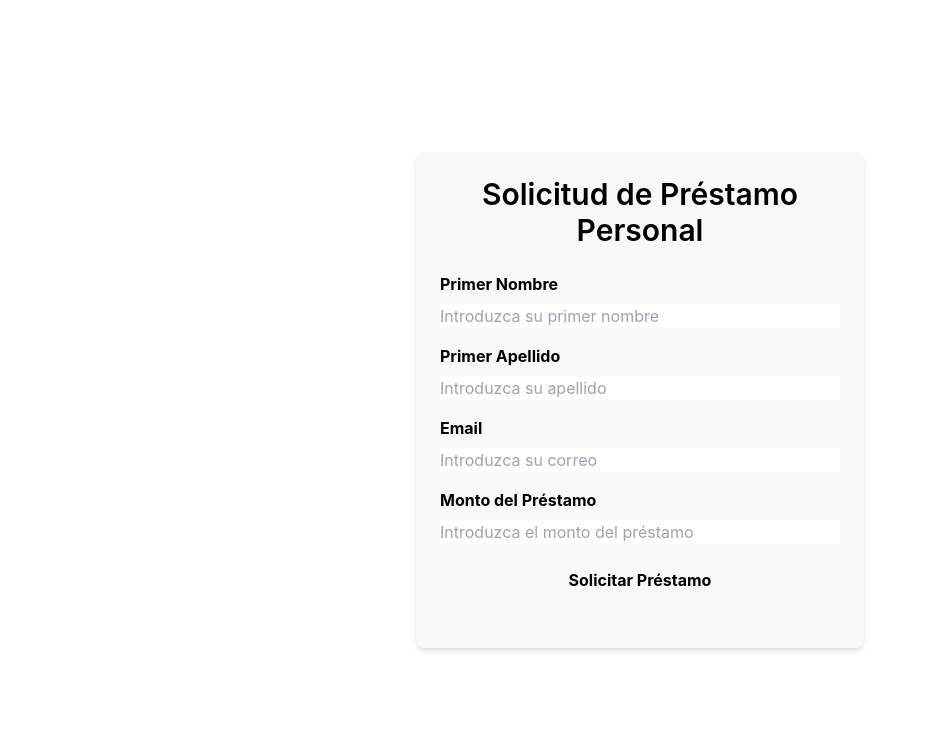
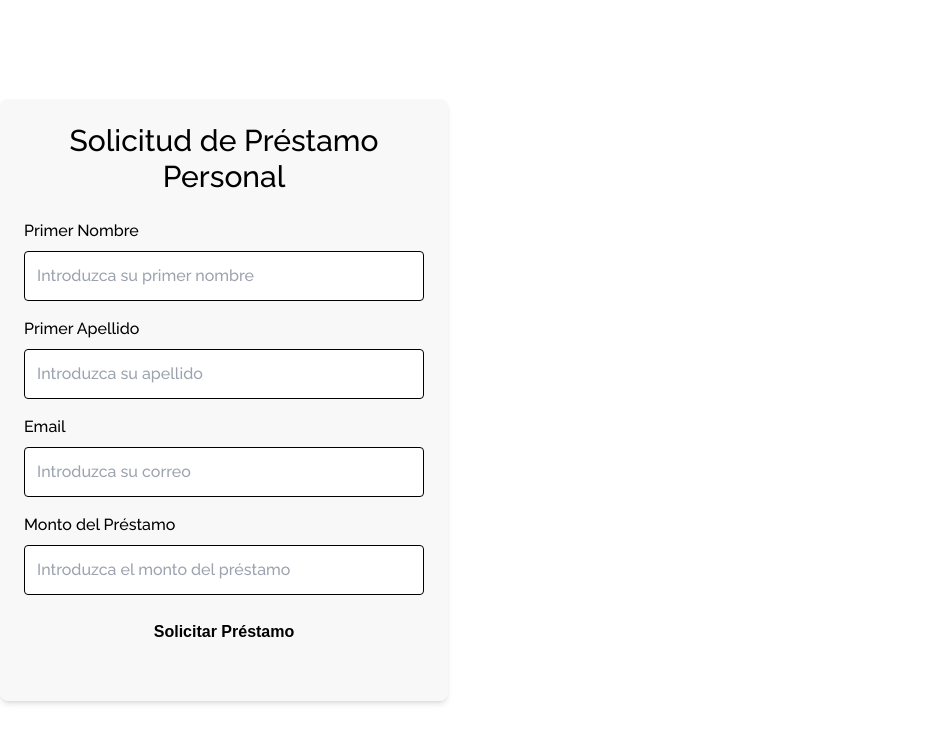
Before and after one commit to JMJHOX/CashiApp-Client, a React (Create React App) app: page / in a window 1280 px wide. Shown: the top 742 px of the page, without its empty margins (0-926 px from the left). Built offline with nearby package versions, Linux system fonts and the light colour scheme.

Commit message:
added tailwind config

```diff
--- a/src/App.css
+++ b/src/App.css
@@ -1,6 +1,4 @@
-@tailwind base;
-@tailwind components;
-@tailwind utilities;
+
 
 .App {
   text-align: center;
--- a/src/App.tsx
+++ b/src/App.tsx
@@ -21,52 +21,52 @@ function App() {
         </h2>
         <form onSubmit={handleSubmit(onSubmit)}>
           <div className="mb-4">
-            <label htmlFor="nombre" className="block text-gray-700 font-bold mb-2">
+            <label htmlFor="nombre" className="block text-gray-700 font-semibold mb-2">
               Primer Nombre
             </label>
             <input
               type="text"
               placeholder="Introduzca su primer nombre"
-              className={`form-input w-full ${
-                errors.first_name ? 'border-red-500' : 'border-gray-300'
+              className={`form-input w-full p-3 border border-gray-300 rounded ${
+                errors.first_name ? 'border-red-500' : ''
               }`}
               {...register('first_name', {
                 required: 'Este campo es obligatorio',
               })}
             />
             {errors.first_name && (
-              <p className="text-red-500 text-xs italic">{errors.first_name.message}</p>
+              <p className="text-red-500 text-xs mt-1">{errors.first_name.message}</p>
             )}
           </div>
 
           <div className="mb-4">
-            <label htmlFor="apellido" className="block text-gray-700 font-bold mb-2">
+            <label htmlFor="apellido" className="block text-gray-700 font-semibold mb-2">
               Primer Apellido
             </label>
             <input
               type="text"
               placeholder="Introduzca su apellido"
-              className={`form-input w-full ${
-                errors.last_name ? 'border-red-500' : 'border-gray-300'
+              className={`form-input w-full p-3 border border-gray-300 rounded ${
+                errors.last_name ? 'border-red-500' : ''
               }`}
               {...register('last_name', {
                 required: 'Este campo es obligatorio',
               })}
             />
             {errors.last_name && (
-              <p className="text-red-500 text-xs italic">{errors.last_name.message}</p>
+              <p className="text-red-500 text-xs mt-1">{errors.last_name.message}</p>
             )}
           </div>
 
           <div className="mb-4">
-            <label htmlFor="email" className="block text-gray-700 font-bold mb-2">
+            <label htmlFor="email" className="block text-gray-700 font-semibold mb-2">
               Email
             </label>
             <input
               type="email"
               placeholder="Introduzca su correo"
-              className={`form-input w-full ${
-                errors.email ? 'border-red-500' : 'border-gray-300'
+              className={`form-input w-full p-3 border border-gray-300 rounded ${
+                errors.email ? 'border-red-500' : ''
               }`}
               {...register('email', {
                 required: 'Este campo es obligatorio',
@@ -75,33 +75,33 @@ function App() {
               })}
             />
             {errors.email && (
-              <p className="text-red-500 text-xs italic">{errors.email.message}</p>
+              <p className="text-red-500 text-xs mt-1">{errors.email.message}</p>
             )}
           </div>
 
           <div className="mb-4">
-            <label htmlFor="monto" className="block text-gray-700 font-bold mb-2">
+            <label htmlFor="monto" className="block text-gray-700 font-semibold mb-2">
               Monto del Préstamo
             </label>
             <input
               type="text"
               placeholder="Introduzca el monto del préstamo"
-              className={`form-input w-full ${
-                errors.loan_qty ? 'border-red-500' : 'border-gray-300'
+              className={`form-input w-full p-3 border border-gray-300 rounded ${
+                errors.loan_qty ? 'border-red-500' : ''
               }`}
               {...register('loan_qty', {
                 required: 'Este campo es obligatorio',
               })}
             />
             {errors.loan_qty && (
-              <p className="text-red-500 text-xs italic">{errors.loan_qty.message}</p>
+              <p className="text-red-500 text-xs mt-1">{errors.loan_qty.message}</p>
             )}
           </div>
 
           <div className="mb-6">
             <button
               type="submit"
-              className="bg-blue-500 hover:bg-blue-700 font-bold py-2 px-4 rounded focus:outline-none focus:shadow-outline-blue active:bg-blue-800 w-full"
+              className="bg-blue-500 hover:bg-blue-700  font-semibold py-2 px-4 rounded-full w-full transition duration-300 focus:outline-none focus:ring focus:ring-blue-200 active:bg-blue-800"
             >
               Solicitar Préstamo
             </button>
--- a/src/index.css
+++ b/src/index.css
@@ -1,13 +1,161 @@
+@import url("https://fonts.googleapis.com/css2?family=Raleway:wght@100;500&display=swap");
+@import url("https://fonts.googleapis.com/css2?family=Actor&family=Open+Sans:wght@300;600;700;800&display=swap");
+@import "tailwindcss/screens";
+:root {
+
+
+
+
+  font-synthesis: none;
+  text-rendering: optimizeLegibility;
+  -webkit-font-smoothing: antialiased;
+  -moz-osx-font-smoothing: grayscale;
+  -webkit-text-size-adjust: 100%;
+}
+
 body {
   margin: 0;
-  font-family: -apple-system, BlinkMacSystemFont, 'Segoe UI', 'Roboto', 'Oxygen',
-    'Ubuntu', 'Cantarell', 'Fira Sans', 'Droid Sans', 'Helvetica Neue',
-    sans-serif;
-  -webkit-font-smoothing: antialiased;
-  -moz-osx-font-smoothing: grayscale;
+  display: flex;
+  place-items: center;
+  min-width: 320px;
+  min-height: 100vh;
 }
 
-code {
-  font-family: source-code-pro, Menlo, Monaco, Consolas, 'Courier New',
-    monospace;
+button {
+  border-radius: 8px;
+  border: 1px solid transparent;
+  padding: 0.6em 1.2em;
+  font-size: 1em;
+  font-weight: 500;
+  font-family: "Open-Sans", sans-serif !important;
+
+  cursor: pointer;
+  transition: border-color 0.25s;
 }
+
+
+@tailwind base;
+@tailwind components;
+@tailwind utilities;
+@tailwind screens;
+
+@layer base {
+  html,
+  body {
+    @apply font-Raleway;
+  }
+
+  h1 {
+    @apply h4 md:h1 font-bold;
+  }
+  h2 {
+    @apply h5 md:h2 font-bold;
+  }
+  h3 {
+    @apply h6 md:h3 font-semibold;
+  }
+  h4 {
+    @apply h4;
+  }
+  h5 {
+    @apply h5;
+  }
+  h6 {
+    @apply h6;
+  }
+
+  p {
+    @apply cursor-default;
+  }
+}
+
+/* typography */
+@layer components {
+  .h1 {
+    @apply cursor-default text-[52px] font-bold leading-[61px] text-[#FFFFFF];
+  }
+  .h2 {
+    @apply cursor-default text-[48px] font-bold leading-[56px];
+  }
+  .h3 {
+    @apply cursor-default  text-[36px] font-semibold leading-[42px];
+  }
+  .h4 {
+    @apply cursor-default  text-[32px] font-semibold leading-[38px];
+  }
+  .h5 {
+    @apply cursor-default  text-[28px] font-medium leading-[32px];
+  }
+  .h6 {
+    @apply cursor-default  text-[24px] font-medium leading-[28px] font-OpenSans;
+  }
+  .subtitle {
+    @apply text-[18px] font-medium leading-[21px];
+  }
+  .subtitle-bold {
+    @apply text-[18px] font-bold leading-[21px];
+  }
+  .body1 {
+    @apply text-[16px] font-medium leading-[19px];
+  }
+
+  .body2 {
+    @apply text-[14px] font-medium leading-[16px];
+  }
+
+  /****BUTTONS***/
+  .button-session {
+    @apply font-OpenSans  text-[16px] font-normal  text-[#414141] w-[90px]
+    hover:outline hover:outline-[#22BAFB] transition ease-in-out delay-75;
+  }
+  .button-bar {
+    @apply font-OpenSans text-[18px] font-normal   text-[#414141]
+    focus:text-[#22BAFB] hover:text-[#22BAFB] hover:underline  focus:underline;
+  }
+  .text-bar {
+  }
+  .button-search {
+    @apply mt-[43px] sm:mt-0 w-[98px] h-[40px]  py-[2px] px-[7px] rounded-[25px] text-[#414141] outline outline-[#22BAFB] transition-all ease-in-out delay-75
+    focus:bg-[#22BAFB] focus:text-white hover:-translate-y-1;
+  }
+
+  .icon-show-style {
+    @apply text-[#000000] text-[12px] md:text-[14px] flex flex-row gap-x-[7px] items-center;
+  }
+  .text-search {
+    @apply flex justify-center text-[16px] font-normal  font-OpenSans;
+  }
+
+  .grid__item {
+    @apply w-full;
+  }
+
+  .grid_container {
+    @apply grid h-full  grid-cols-4 gap-[15px];
+  }
+
+  .large1 {
+    @apply row-[1_/_span_2] col-[1_/_span_2];
+  }
+
+  .large2 {
+    @apply row-[4_/_span_2] col-[3_/_span_2];
+  }
+
+  .card_input {
+    @apply border border-solid border-[#3B3B3B3D] rounded-[15px] bg-[#FFFFFF]  h-[57px] w-[276px] dark:p-[15px]   dark:text-[#636363]
+    focus:ring-2 focus:ring-[#2196F3] focus:outline-none pl-[45px]  dark:pl-[45px];
+  }
+}
+
+@layer utilities {
+  /* Chrome, Safari and Opera */
+  .no-scrollbar::-webkit-scrollbar {
+    display: none;
+  }
+
+  .no-scrollbar {
+    -ms-overflow-style: none; /* IE and Edge */
+    scrollbar-width: none; /* Firefox */
+  }
+}
```
